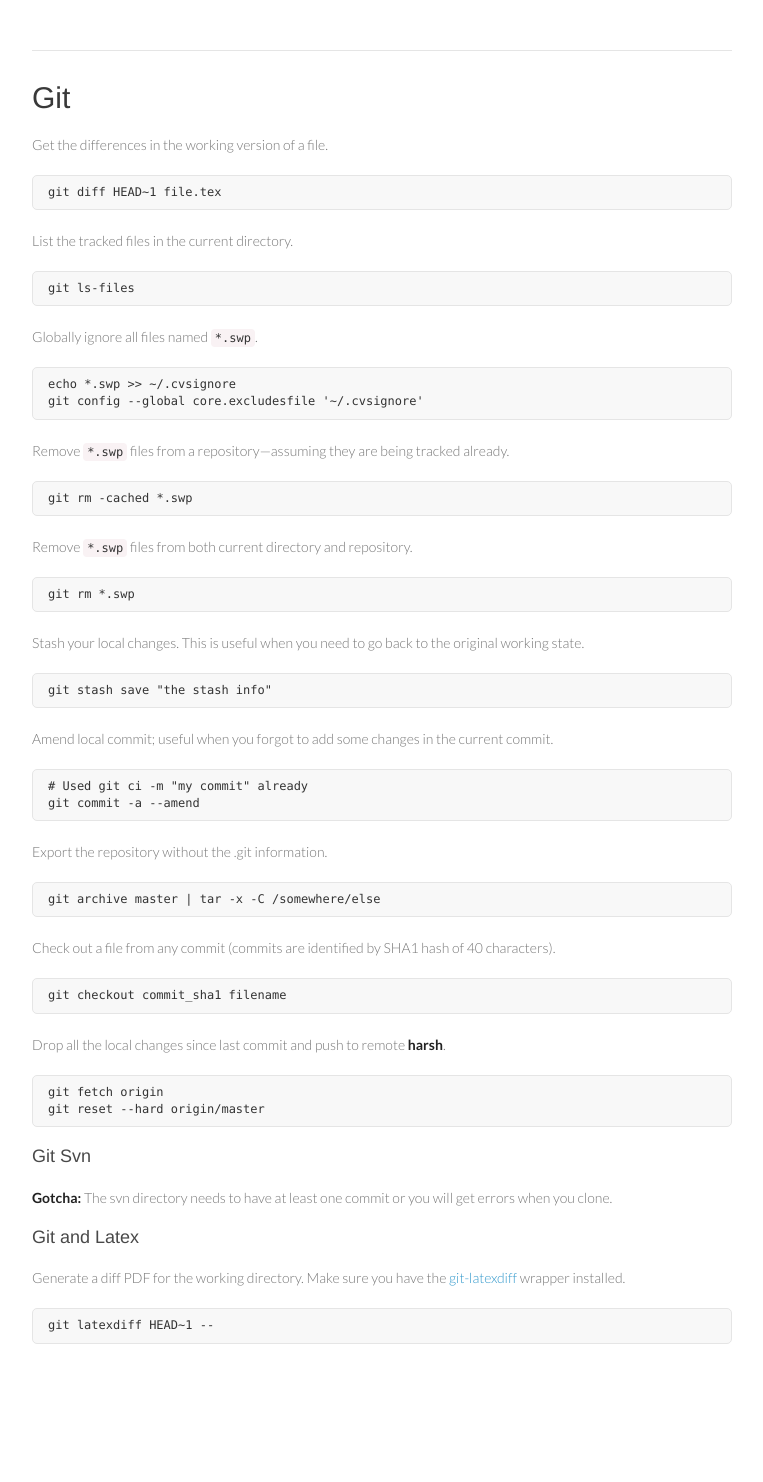
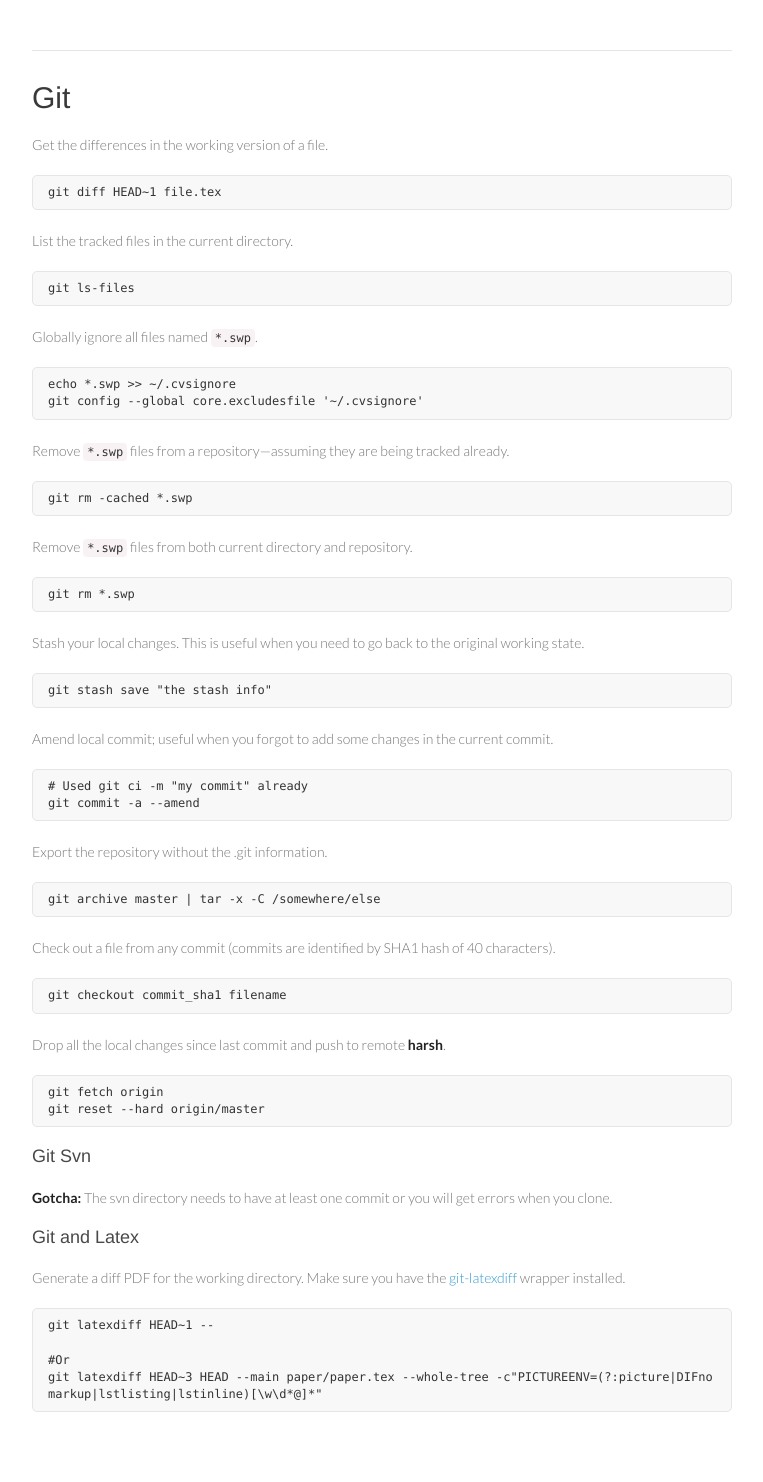
Before and after one commit to rjwalls/tips, a Jekyll site: the page built from _posts/1900-01-01-Git.md, in a window 1280 px wide. Shown: the whole page, without its empty margins (258-1021 px from the left). Built offline with Jekyll 4.4.1, drawn with Linux system fonts in a browser that asks for light colours; Markdown is read by kramdown in place of the engine named in the settings; before the commit the page ends 1414 px from its top, so only the background shows below that.

Commit message:
Update 1900-01-01-Git.md

````diff
--- a/_posts/1900-01-01-Git.md
+++ b/_posts/1900-01-01-Git.md
@@ -79,4 +79,7 @@ Generate a diff PDF for the working directory. Make sure you have the [git-latex
 
 ```bash
 git latexdiff HEAD~1 --
+
+#Or
+git latexdiff HEAD~3 HEAD --main paper/paper.tex --whole-tree -c"PICTUREENV=(?:picture|DIFnomarkup|lstlisting|lstinline)[\w\d*@]*"
 ```
````
